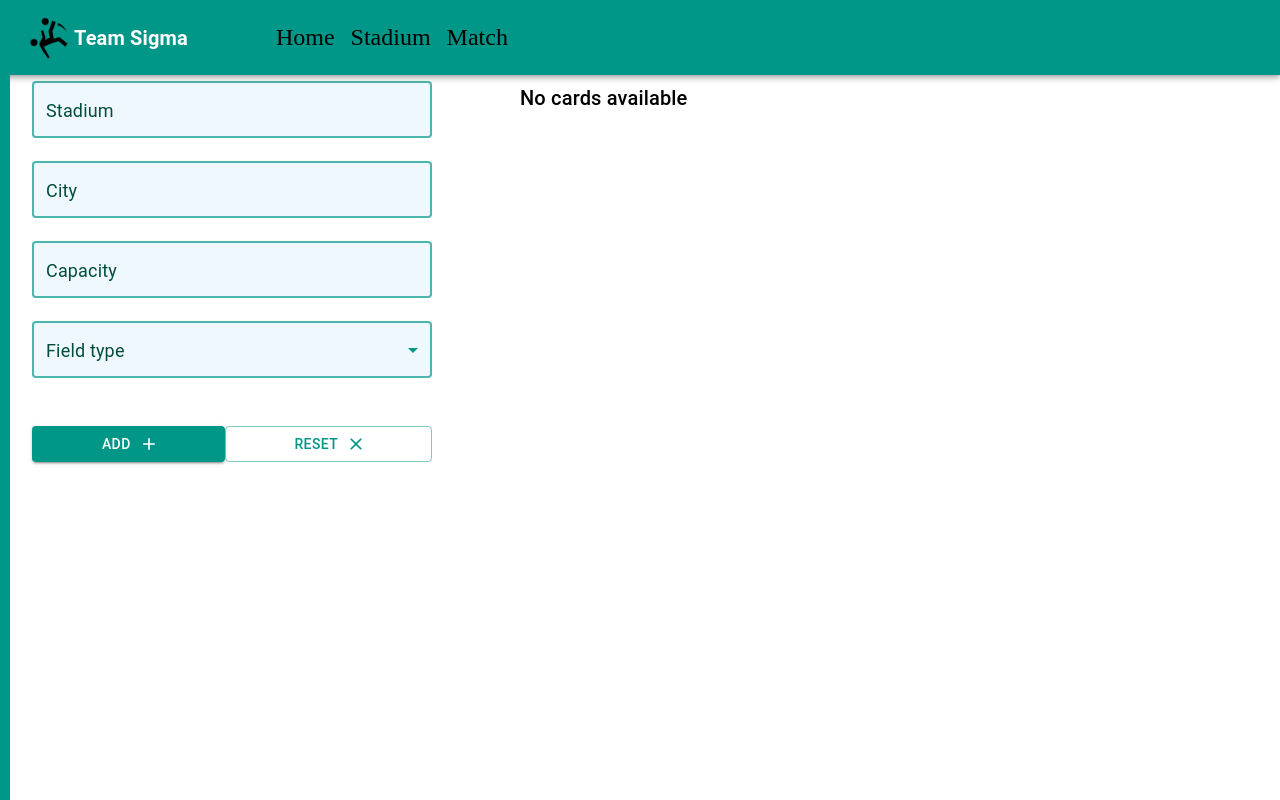
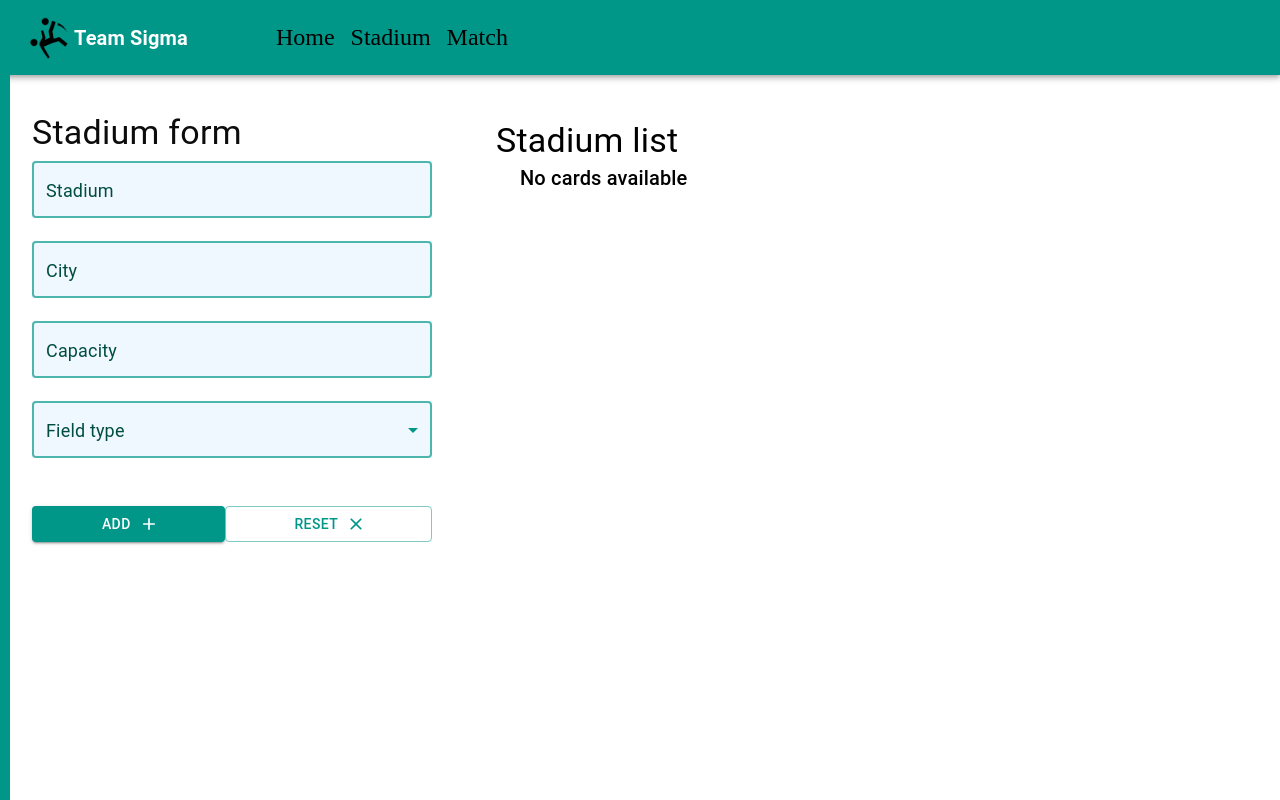
Before and after one commit to proga-react-practice/sigma-team-project, a React (Vite) app: page /stadium in a window 1280 px wide. Built offline with nearby package versions, Linux system fonts and the light colour scheme.

Commit message:
Fix stadium layout position

```diff
--- a/src/components/Stadium/Layout.tsx
+++ b/src/components/Stadium/Layout.tsx
@@ -15,6 +15,7 @@ const Layout: React.FC = () => {
                 flexWrap: "wrap",
                 flexDirection: {xs: "column", sm: "row"},
             }}
+            mt={10}
         >
             <Slide direction="left" in={true} timeout={1000}>
                 <Box sx={{flex: "1", padding: {xs: 0, sm: 4}}}>
```
